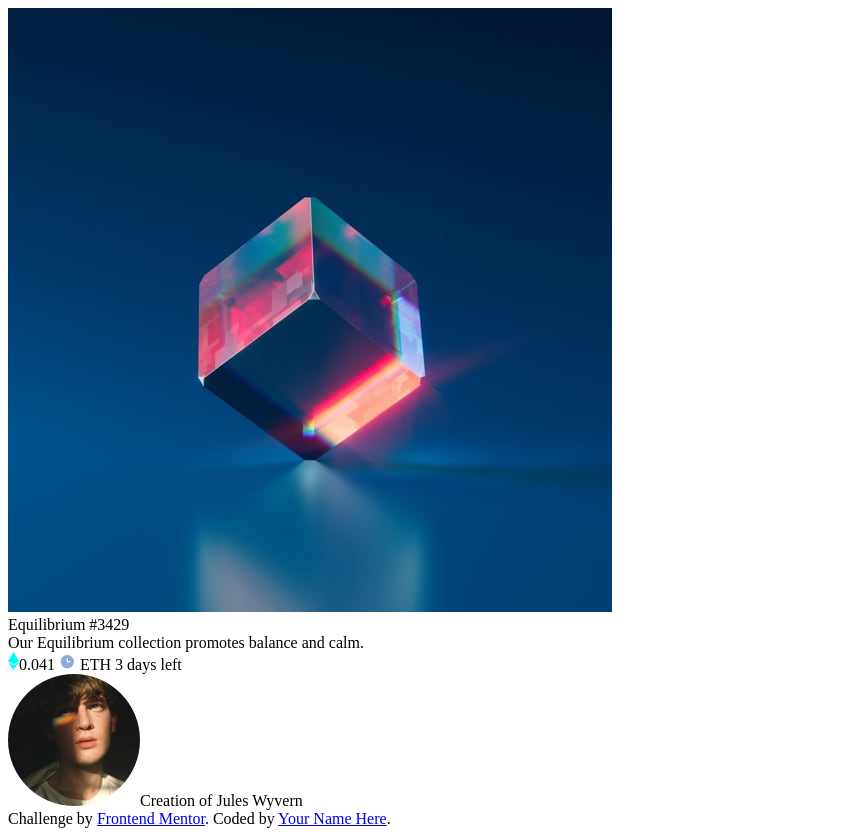
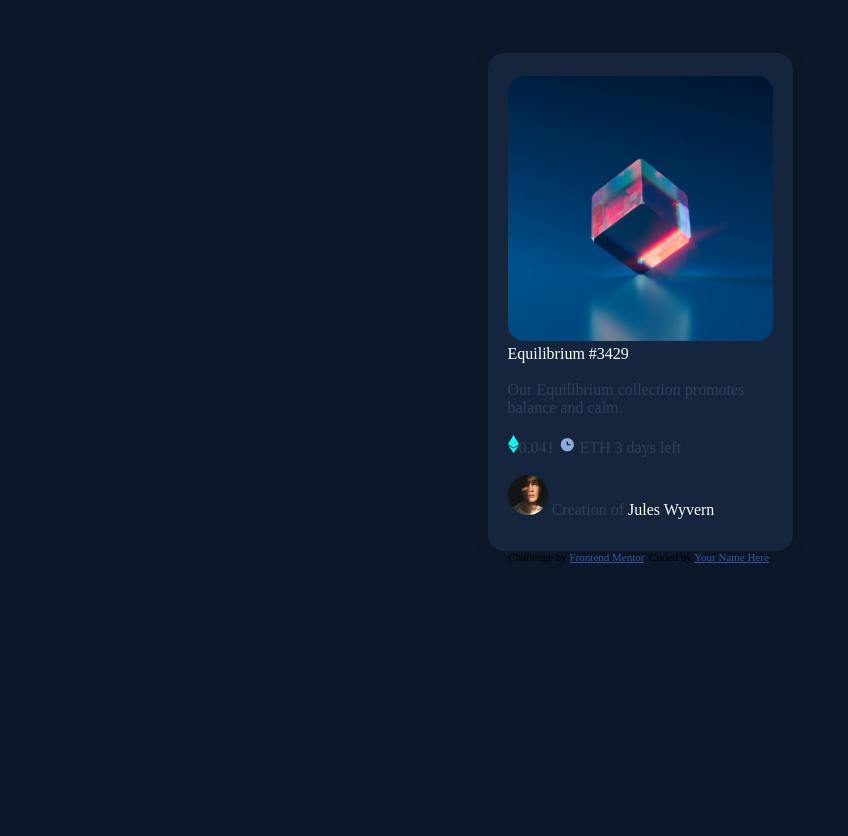
Before and after one commit to MazzGuille/nft-preview-card-component-main, a plain HTML site: page index.html in a window 1280 px wide. Shown: the whole page, without its empty margins (0-848 px from the left). After the commit the page ends 800 px from the top, so only its background shows below. Drawn offline with Linux system fonts and the light colour scheme.

Commit message:
80% listo

```diff
--- a/index.html
+++ b/index.html
@@ -1,37 +1,48 @@
 <!DOCTYPE html>
 <html lang="en">
-
   <head>
-  <meta charset="UTF-8">
-  <meta name="viewport" content="width=device-width, initial-scale=1.0">
+    <meta charset="UTF-8" />
+    <meta name="viewport" content="width=device-width, initial-scale=1.0" />
     <!-- displays site properly based on user's device -->
-
-  <link rel="icon" type="image/png" sizes="32x32" href="./images/favicon-32x32.png">
+    <link rel="stylesheet" href="style.css" />
+    <link
+      rel="icon"
+      type="image/png"
+      sizes="32x32"
+      href="./images/favicon-32x32.png"
+    />
 
     <title>Frontend Mentor | NFT preview card component</title>
-
-
-
   </head>
 
   <body>
     <main class="container">
-    <img class="img-container" src="images/image-equilibrium.jpg" alt="">
+      <img
+        class="img-container"
+        src="images/image-equilibrium.jpg"
+        alt=""
+      /><br />
       <div class="figcaption">Equilibrium #3429</div>
-    <div class="description">Our Equilibrium collection promotes balance and calm.</div>
-    <div class="description2"><img src="images/icon-ethereum.svg" alt="">0.041 <img src="images/icon-clock.svg" alt=""> ETH 3 days left</div>
+      <br />
+      <div class="description">
+        Our Equilibrium collection promotes balance and calm.
+      </div>
+      <br />
+      <div class="description2">
+        <img src="images/icon-ethereum.svg" alt="" />0.041
+        <img src="images/icon-clock.svg" alt="" /> ETH 3 days left
+      </div>
+      <br />
 
-    <div><img src="images/image-avatar.png" alt="">Creation of Jules Wyvern</div>
-
-
-
-
-
+      <img class="jules" src="images/image-avatar.png" alt="" />
+      <div class="blue">Creation of</div>
+      <div class="white">Jules Wyvern</div>
     </main>
     <div class="attribution">
-    Challenge by <a href="https://www.frontendmentor.io?ref=challenge" target="_blank">Frontend Mentor</a>.
-    Coded by <a href="#">Your Name Here</a>.
+      Challenge by
+      <a href="https://www.frontendmentor.io?ref=challenge" target="_blank"
+        >Frontend Mentor</a
+      >. Coded by <a href="#">Your Name Here</a>.
     </div>
   </body>
-
 </html>
--- a/style.css
+++ b/style.css
@@ -1,25 +1,67 @@
+@import url("https://fonts.googleapis.com/css2?family=Outfit:wght@300;400;600&display=swap");
 
+* {
+  box-sizing: border-box;
+}
 
+:root {
+  --soft-blue: hsl(215, 51%, 70%);
+  --cyan: hsl(178, 100%, 50%);
+  --very-dark-blue-main: hsl(217, 54%, 11%);
+  --very-dark-blue-card: hsl(216, 50%, 16%);
+  --very-dark-blue-line: hsl(215, 32%, 27%);
+  --white: hsl(0, 0%, 100%);
+}
 
+body {
+  background-color: var(--very-dark-blue-main);
+  display: flex;
+  flex-flow: column;
+  align-items: center;
+  align-content: center;
+}
 
+.container {
+  width: 305px;
+  padding: 23px 20px 32px;
+  background-color: var(--very-dark-blue-card);
+  border-radius: 16px;
+  margin-top: 45px;
+  box-shadow: 0px 3px 15px rgba(0, 0, 0, 0.2);
+}
 
+.img-container {
+  max-width: 100%;
+  border-radius: 16px;
+}
 
+.figcaption {
+  color: var(--white);
+  text-align: justify;
+}
 
+.description {
+  color: var(--very-dark-blue-line);
+}
 
+.description2 {
+  color: var(--very-dark-blue-line);
+}
 
+.jules {
+  max-width: 15.15%;
+  display: inline;
+}
 
+.blue {
+  color: var(--very-dark-blue-line);
+  display: inline;
+}
 
-
-
-
-
-
-
-
-
-
-
-
+.white {
+  color: var(--white);
+  display: inline;
+}
 
 .attribution {
   font-size: 11px;
```
Lines whose indentation alone changed are shown as unchanged.
